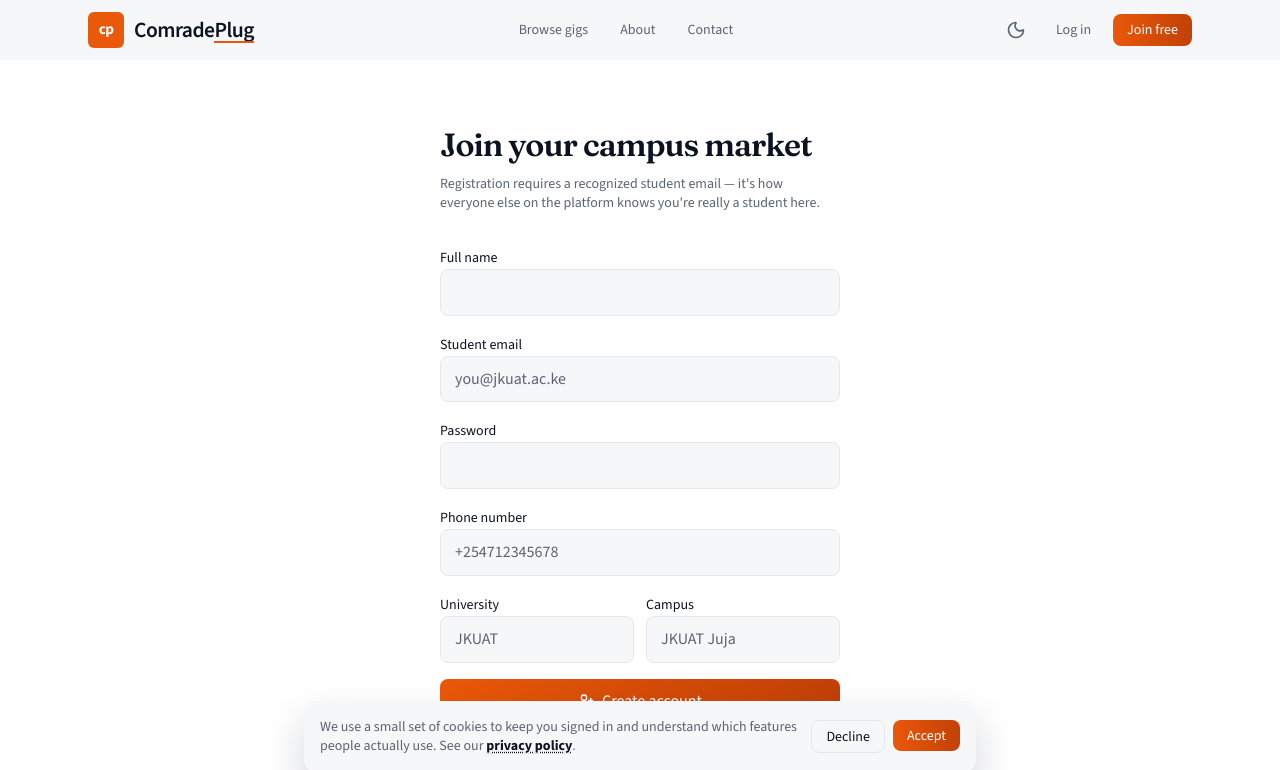
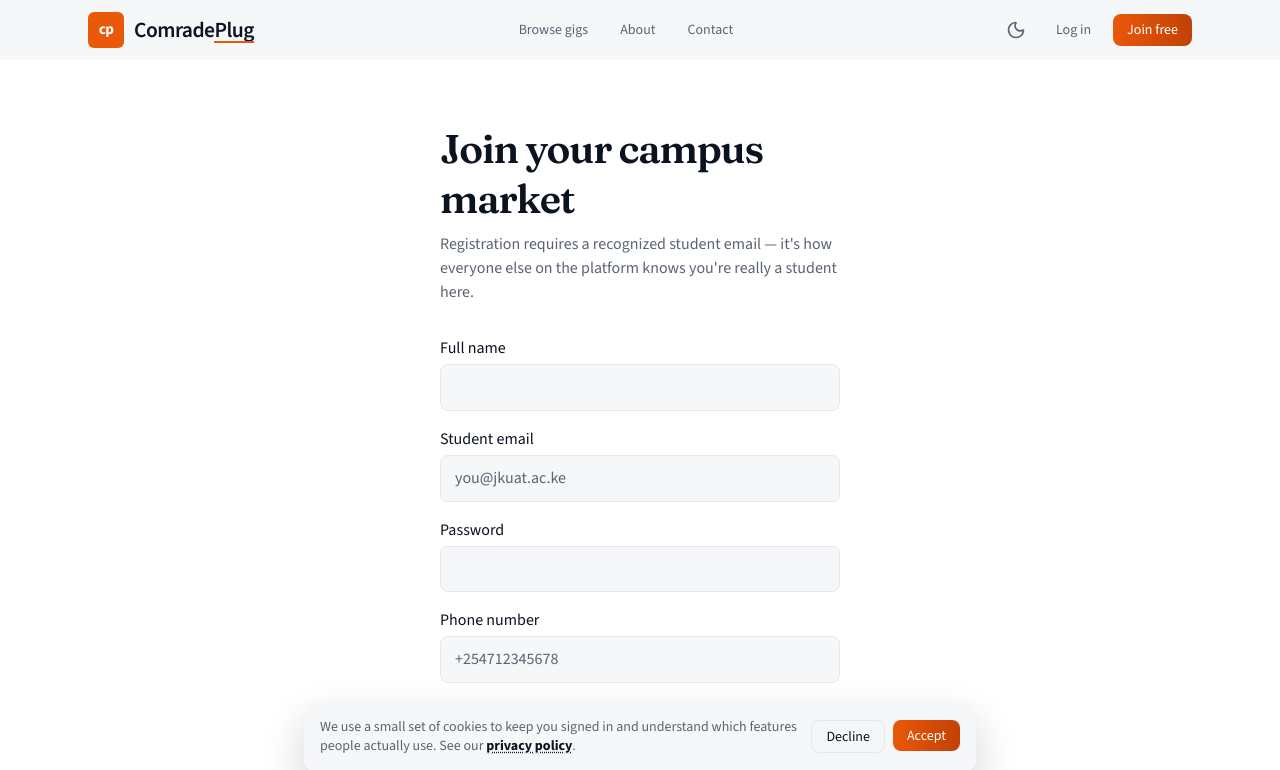
Before and after one commit to abdalla-dev453/soko-comrada, a React (Vite) app in the folder client/: page /register in a window 1280 px wide. Shown: the top 770 px of the page. Built offline with nearby package versions, Linux system fonts and the light colour scheme; no server answers.

Commit message:
Revert Login/Register styling to previous version
These pages were already correct; restore them rather than the
fluid-font/field refactors.

```diff
--- a/client/src/pages/Login.jsx
+++ b/client/src/pages/Login.jsx
@@ -58,8 +58,8 @@ export default function Login() {
       />
       <div className="mx-auto flex min-h-[70vh] max-w-md flex-col justify-center px-4 py-16 sm:px-6">
         <motion.div variants={heroItem} initial="hidden" animate="show">
-          <h1 className="font-display font-semibold text-2xl">Welcome back</h1>
-          <p className="mt-2 text-sm text-ink-muted">
+          <h1 className="font-display font-semibold text-fluid-2xl">Welcome back</h1>
+          <p className="mt-2 text-fluid-sm text-ink-muted">
             Log in with the student email you registered with.
           </p>
 
@@ -67,7 +67,7 @@ export default function Login() {
             {formError && <ErrorBanner message={formError} onDismiss={() => setFormError("")} />}
 
             <div>
-              <label htmlFor="email" className="text-sm font-medium text-ink">
+              <label htmlFor="email" className="text-fluid-sm font-medium text-ink">
                 Student email
               </label>
               <input
@@ -83,7 +83,7 @@ export default function Login() {
             </div>
 
             <div>
-              <label htmlFor="password" className="text-sm font-medium text-ink">
+              <label htmlFor="password" className="text-fluid-sm font-medium text-ink">
                 Password
               </label>
               <input
@@ -103,7 +103,7 @@ export default function Login() {
             </Button>
           </form>
 
-          <p className="mt-6 text-sm text-ink-muted text-center">
+          <p className="mt-6 text-fluid-sm text-ink-muted text-center">
             New to Soko Comrada?{" "}
             <Link to="/register" className="text-ink underline decoration-dotted">
               Create an account
--- a/client/src/pages/Register.jsx
+++ b/client/src/pages/Register.jsx
@@ -86,8 +86,8 @@ export default function Register() {
       />
       <div className="mx-auto flex max-w-md flex-col justify-center px-4 py-16 sm:px-6">
         <motion.div variants={heroItem} initial="hidden" animate="show">
-          <h1 className="font-display font-semibold text-2xl">Join your campus market</h1>
-          <p className="mt-2 text-sm text-ink-muted">
+          <h1 className="font-display font-semibold text-fluid-2xl">Join your campus market</h1>
+          <p className="mt-2 text-fluid-sm text-ink-muted">
             Registration requires a recognized student email — it's how everyone else on
             the platform knows you're really a student here.
           </p>
@@ -95,10 +95,7 @@ export default function Register() {
           <form onSubmit={handleSubmit} noValidate className="mt-8 flex flex-col gap-4">
             {formError && <ErrorBanner message={formError} onDismiss={() => setFormError("")} />}
 
-            <div>
-              <label htmlFor="name" className="text-sm font-medium text-ink">
-                Full name
-              </label>
+            <Field label="Full name" id="name" error={fieldErrors.name}>
               <input
                 id="name"
                 autoComplete="name"
@@ -106,13 +103,9 @@ export default function Register() {
                 onChange={set("name")}
                 className={fieldClasses(Boolean(fieldErrors.name))}
               />
-              <FieldError message={fieldErrors.name} />
-            </div>
+            </Field>
 
-            <div>
-              <label htmlFor="email" className="text-sm font-medium text-ink">
-                Student email
-              </label>
+            <Field label="Student email" id="email" error={fieldErrors.email}>
               <input
                 id="email"
                 type="email"
@@ -122,13 +115,9 @@ export default function Register() {
                 onChange={set("email")}
                 className={fieldClasses(Boolean(fieldErrors.email))}
               />
-              <FieldError message={fieldErrors.email} />
-            </div>
+            </Field>
 
-            <div>
-              <label htmlFor="password" className="text-sm font-medium text-ink">
-                Password
-              </label>
+            <Field label="Password" id="password" error={fieldErrors.password}>
               <input
                 id="password"
                 type="password"
@@ -137,13 +126,9 @@ export default function Register() {
                 onChange={set("password")}
                 className={fieldClasses(Boolean(fieldErrors.password))}
               />
-              <FieldError message={fieldErrors.password} />
-            </div>
+            </Field>
 
-            <div>
-              <label htmlFor="phone_number" className="text-sm font-medium text-ink">
-                Phone number
-              </label>
+            <Field label="Phone number" id="phone_number" error={fieldErrors.phone_number}>
               <input
                 id="phone_number"
                 type="tel"
@@ -153,14 +138,10 @@ export default function Register() {
                 onChange={set("phone_number")}
                 className={fieldClasses(Boolean(fieldErrors.phone_number))}
               />
-              <FieldError message={fieldErrors.phone_number} />
-            </div>
+            </Field>
 
             <div className="grid grid-cols-2 gap-3">
-              <div>
-                <label htmlFor="university" className="text-sm font-medium text-ink">
-                  University
-                </label>
+              <Field label="University" id="university" error={fieldErrors.university}>
                 <input
                   id="university"
                   placeholder="JKUAT"
@@ -168,12 +149,8 @@ export default function Register() {
                   onChange={set("university")}
                   className={fieldClasses(Boolean(fieldErrors.university))}
                 />
-                <FieldError message={fieldErrors.university} />
-              </div>
-              <div>
-                <label htmlFor="campus_location" className="text-sm font-medium text-ink">
-                  Campus
-                </label>
+              </Field>
+              <Field label="Campus" id="campus_location" error={fieldErrors.campus_location}>
                 <input
                   id="campus_location"
                   placeholder="JKUAT Juja"
@@ -181,8 +158,7 @@ export default function Register() {
                   onChange={set("campus_location")}
                   className={fieldClasses(Boolean(fieldErrors.campus_location))}
                 />
-                <FieldError message={fieldErrors.campus_location} />
-              </div>
+              </Field>
             </div>
 
             <Button type="submit" icon={UserPlus} loading={submitting} fullWidth>
@@ -190,7 +166,7 @@ export default function Register() {
             </Button>
 
             <div>
-              <label htmlFor="referral_code" className="text-sm font-medium text-ink">
+              <label htmlFor="referral_code" className="text-fluid-sm font-medium text-ink">
                 Referral code <span className="text-ink-muted font-normal">(optional)</span>
               </label>
               <input
@@ -200,13 +176,13 @@ export default function Register() {
                 onChange={set("referral_code")}
                 className={`${fieldClasses(false)} mt-1 uppercase tracking-wider`}
               />
-              <p className="mt-1 text-xs text-ink-muted">
+              <p className="mt-1 text-fluid-xs text-ink-muted">
                 Have a code from a classmate? They'll earn a free boost for referring you.
               </p>
             </div>
           </form>
 
-          <p className="mt-6 text-sm text-ink-muted text-center">
+          <p className="mt-6 text-fluid-sm text-ink-muted text-center">
             Already have an account?{" "}
             <Link to="/login" className="text-ink underline decoration-dotted">
               Log in
@@ -217,3 +193,15 @@ export default function Register() {
     </>
   );
 }
+
+function Field({ label, id, error, children }) {
+  return (
+    <div>
+      <label htmlFor={id} className="text-fluid-sm font-medium text-ink">
+        {label}
+      </label>
+      <div className="mt-1">{children}</div>
+      <FieldError message={error} />
+    </div>
+  );
+}
```
